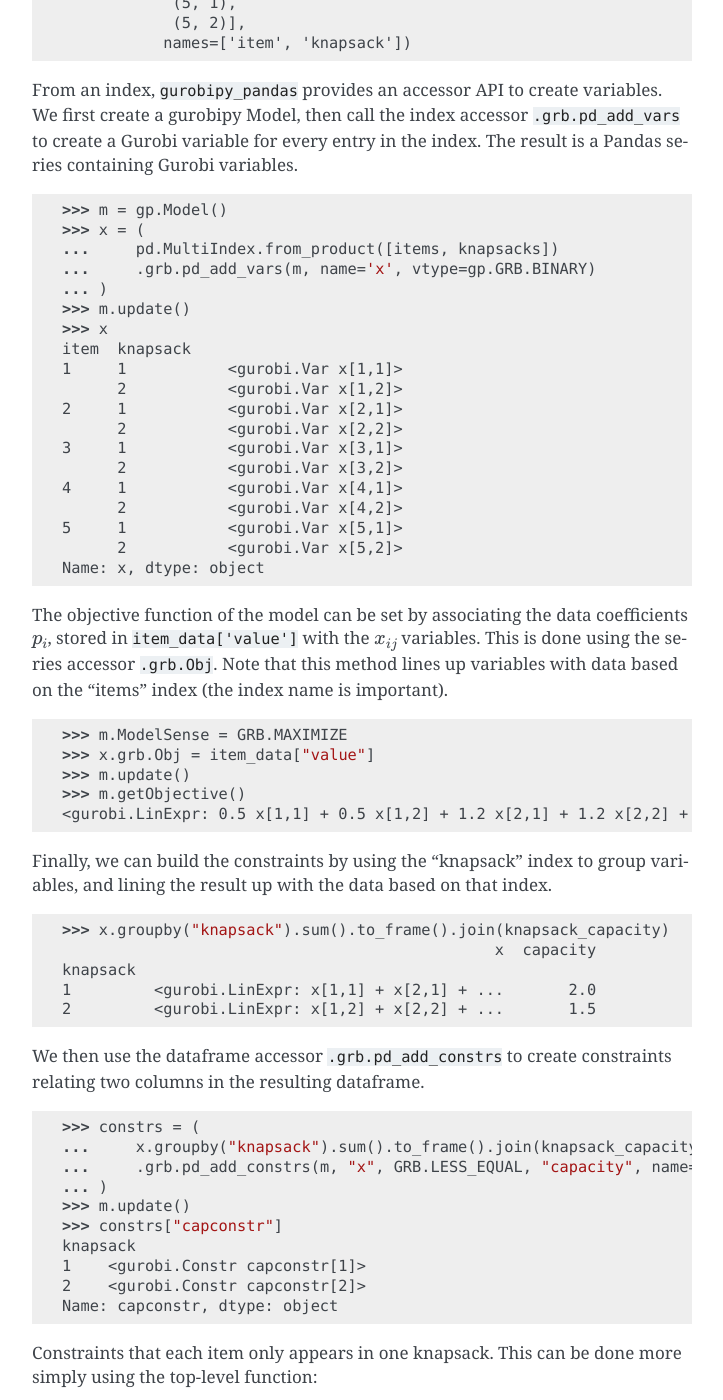
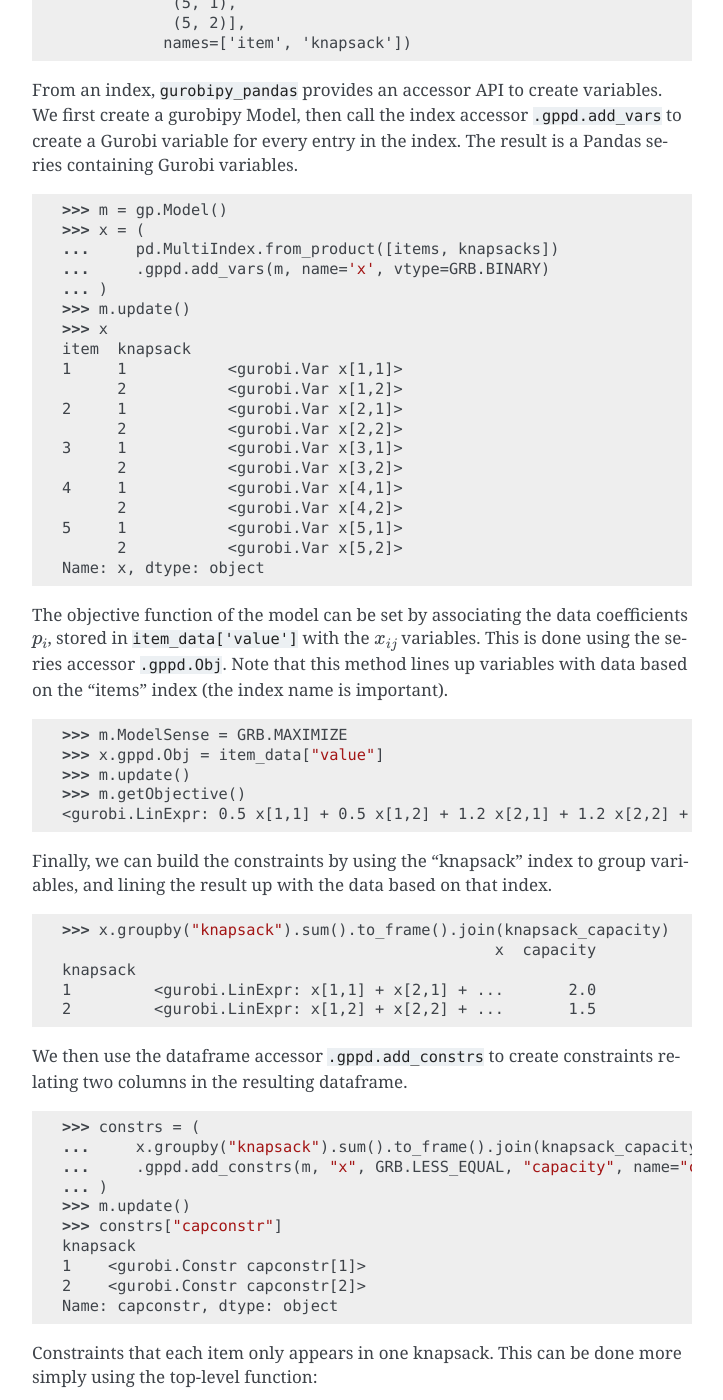
Before and after one commit to Gurobi/gurobipy-pandas, a Sphinx documentation site: the page built from docs/source/walkthrough.rst, in a window 1280 px wide and 1400 px high, scrolled down 1728 px. Shown: the whole window, without its empty margins (388-1111 px from the left). Built offline with Sphinx 7.4.7, drawn with Linux system fonts in a browser that asks for light colours; pages that are not in the unit, such as notebooks, are missing from menus; some of the changed text lies outside the part shown.

Commit message:
[#38] Update docs

```diff
--- a/docs/source/index.rst
+++ b/docs/source/index.rst
@@ -17,7 +17,7 @@ Welcome to gurobipy-pandas's documentation!
       a  b
    0  1  3
    1  2  4
-   >>> df.grb.pd_add_vars(model, name='x')
+   >>> df.gppd.add_vars(model, name='x')
       a  b                  x
    0  1  3  <gurobi.Var x[0]>
    1  2  4  <gurobi.Var x[1]>
@@ -42,7 +42,7 @@ Finally, the accessors allow constraints to be added to the model using the resu
 
 .. doctest:: [simple]
 
-   >>> df.groupby("a")["y"].sum().grb.pd_add_constrs(
+   >>> df.groupby("a")["y"].sum().gppd.add_constrs(
    ...     model, gp.GRB.LESS_EQUAL, 1, name='c'
    ... )
                          c
--- a/docs/source/walkthrough.rst
+++ b/docs/source/walkthrough.rst
@@ -23,7 +23,7 @@ Imports you'll need for all :code:`gurobipy_pandas` applications:
     >>> import pandas as pd
     >>> import gurobipy as gp
     >>> from gurobipy import GRB
-    >>> from gurobipy_pandas import pd_add_constrs
+    >>> import gurobipy_pandas as gppd
 
 Pandas conveniently stores data in relation to indexes, so we would naturally define the data for items in a single DataFrame (with columns for weights and profits).
 
@@ -74,14 +74,14 @@ The model contains a variable for every index pair. Pandas provides a convenient
                 (5, 2)],
                names=['item', 'knapsack'])
 
-From an index, :code:`gurobipy_pandas` provides an accessor API to create variables. We first create a gurobipy Model, then call the index accessor :code:`.grb.pd_add_vars` to create a Gurobi variable for every entry in the index. The result is a Pandas series containing Gurobi variables.
+From an index, :code:`gurobipy_pandas` provides an accessor API to create variables. We first create a gurobipy Model, then call the index accessor :code:`.gppd.add_vars` to create a Gurobi variable for every entry in the index. The result is a Pandas series containing Gurobi variables.
 
 .. doctest:: [knapsack]
 
     >>> m = gp.Model()
     >>> x = (
     ...     pd.MultiIndex.from_product([items, knapsacks])
-    ...     .grb.pd_add_vars(m, name='x', vtype=gp.GRB.BINARY)
+    ...     .gppd.add_vars(m, name='x', vtype=GRB.BINARY)
     ... )
     >>> m.update()
     >>> x
@@ -98,10 +98,10 @@ From an index, :code:`gurobipy_pandas` provides an accessor API to create variab
           2           <gurobi.Var x[5,2]>
     Name: x, dtype: object
 
-The objective function of the model can be set by associating the data coefficients :math:`p_i`, stored in :code:`item_data['value']` with the :math:`x_{ij}` variables. This is done using the series accessor :code:`.grb.Obj`. Note that this method lines up variables with data based on the "items" index (the index name is important).
+The objective function of the model can be set by associating the data coefficients :math:`p_i`, stored in :code:`item_data['value']` with the :math:`x_{ij}` variables. This is done using the series accessor :code:`.gppd.Obj`. Note that this method lines up variables with data based on the "items" index (the index name is important).
 
 >>> m.ModelSense = GRB.MAXIMIZE
->>> x.grb.Obj = item_data["value"]
+>>> x.gppd.Obj = item_data["value"]
 >>> m.update()
 >>> m.getObjective()
 <gurobi.LinExpr: 0.5 x[1,1] + 0.5 x[1,2] + 1.2 x[2,1] + 1.2 x[2,2] + 0.3 x[3,1] + 0.3 x[3,2] + 0.7 x[4,1] + 0.7 x[4,2] + 0.9 x[5,1] + 0.9 x[5,2]>
@@ -116,13 +116,13 @@ Finally, we can build the constraints by using the "knapsack" index to group var
     1         <gurobi.LinExpr: x[1,1] + x[2,1] + ...       2.0
     2         <gurobi.LinExpr: x[1,2] + x[2,2] + ...       1.5
 
-We then use the dataframe accessor :code:`.grb.pd_add_constrs` to create constraints relating two columns in the resulting dataframe.
+We then use the dataframe accessor :code:`.gppd.add_constrs` to create constraints relating two columns in the resulting dataframe.
 
 .. doctest:: [knapsack]
 
     >>> constrs = (
     ...     x.groupby("knapsack").sum().to_frame().join(knapsack_capacity)
-    ...     .grb.pd_add_constrs(m, "x", GRB.LESS_EQUAL, "capacity", name="capconstr")
+    ...     .gppd.add_constrs(m, "x", GRB.LESS_EQUAL, "capacity", name="capconstr")
     ... )
     >>> m.update()
     >>> constrs["capconstr"]
@@ -135,7 +135,7 @@ Constraints that each item only appears in one knapsack. This can be done more s
 
 .. doctest:: [knapsack]
 
-    >>> c2 = pd_add_constrs(
+    >>> c2 = gppd.add_constrs(
     ...     m, x.groupby('item').sum(), GRB.LESS_EQUAL, 1.0, name="c"
     ... )
     >>> m.update()
@@ -156,11 +156,11 @@ Solving the model ...
     Gurobi Optimizer ...
     Best objective 2.800000000000e+00, best bound 2.800000000000e+00, gap 0.0000%
 
-Finally, we use the series accessor :code:`.grb.X` to retrieve solution values. Using Pandas functions we can transform the result into a more readable form. Below shows that items 4 and 5 are packed into knapsack 1, while only item 2 is packed into knapsack 2.
+Finally, we use the series accessor :code:`.gppd.X` to retrieve solution values. Using Pandas functions we can transform the result into a more readable form. Below shows that items 4 and 5 are packed into knapsack 1, while only item 2 is packed into knapsack 2.
 
 .. doctest:: [knapsack]
 
-    >>> x.grb.X.unstack().abs()  # doctest: +NORMALIZE_WHITESPACE
+    >>> x.gppd.X.unstack().abs()  # doctest: +NORMALIZE_WHITESPACE
     knapsack    1    2
     item
     1         0.0  0.0
@@ -169,11 +169,11 @@ Finally, we use the series accessor :code:`.grb.X` to retrieve solution values.
     4         1.0  0.0
     5         1.0  0.0
 
-We can also use the series access :code:`.grb.Slack` on constraint series to determine constraint slacks. For example, the following shows spare capacity in each knapsack based on the capacity constraint.
+We can also use the series access :code:`.gppd.Slack` on constraint series to determine constraint slacks. For example, the following shows spare capacity in each knapsack based on the capacity constraint.
 
 .. doctest:: [knapsack]
 
-    >>> constrs["capconstr"].grb.Slack
+    >>> constrs["capconstr"].gppd.Slack
     knapsack
     1    0.0
     2    0.5
```
Also changed, not shown: docs/source/api.rst (+4 -4 lines), docs/source/function-patterns.rst (+6 -6 lines).
